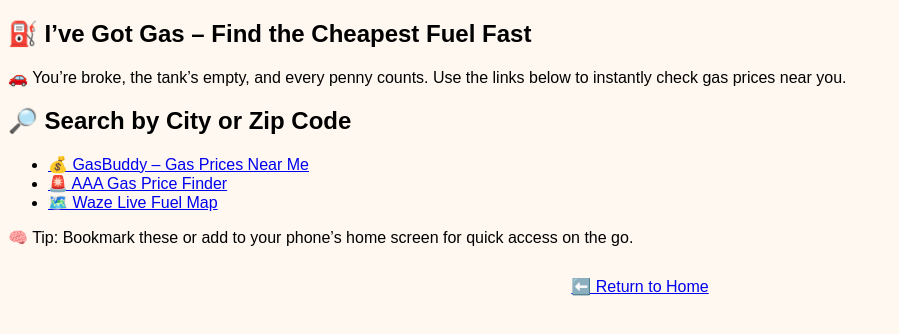
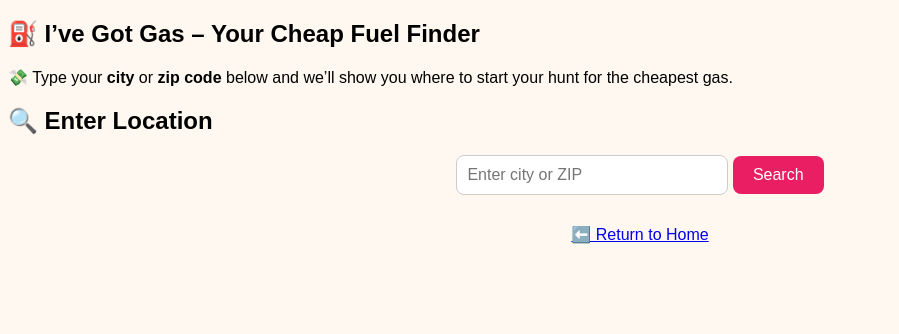
Before and after one commit to mattpom/brokemodelife, a plain HTML site: page gas.html in a window 1280 px wide. Shown: the whole page, without its empty margins (0-899 px from the left). Drawn offline with Linux system fonts and the light colour scheme.

Commit message:
Add files via upload

```diff
--- a/gas.html
+++ b/gas.html
@@ -1,22 +1,49 @@
 
 <!DOCTYPE html>
 <html>
-<head><link rel="stylesheet" href="styles.css"></head>
+<head>
+    <link rel="stylesheet" href="styles.css">
+</head>
 <body>
 <section class="section">
-    <h1>⛽ I’ve Got Gas – Find the Cheapest Fuel Fast</h1>
-    <p>🚗 You’re broke, the tank’s empty, and every penny counts. Use the links below to instantly check gas prices near you.</p>
+    <h1>⛽ I’ve Got Gas – Your Cheap Fuel Finder</h1>
+    <p>💸 Type your <strong>city</strong> or <strong>zip code</strong> below and we’ll show you where to start your hunt for the cheapest gas.</p>
 </section>
 
 <section class="section highlight">
-    <h2>🔎 Search by City or Zip Code</h2>
+    <h2>🔍 Enter Location</h2>
+    <form onsubmit="handleSearch(); return false;" style="text-align:center;">
+        <input type="text" id="locationInput" placeholder="Enter city or ZIP" style="padding: 10px; font-size: 1em; width: 250px; border-radius: 8px; border: 1px solid #ccc;">
+        <button type="submit" style="padding: 10px 20px; font-size: 1em; background-color: #e91e63; color: #fff; border: none; border-radius: 8px;">Search</button>
+    </form>
+</section>
+
+<section class="section" id="results" style="display:none;">
+    <h2>📍 Start with These:</h2>
     <ul>
-        <li><a href="https://www.gasbuddy.com" target="_blank">💰 GasBuddy – Gas Prices Near Me</a></li>
-        <li><a href="https://gasprices.aaa.com" target="_blank">🚨 AAA Gas Price Finder</a></li>
-        <li><a href="https://www.waze.com/livemap" target="_blank">🗺️ Waze Live Fuel Map</a></li>
+        <li><strong>GasBuddy:</strong> <span id="gbLink"></span></li>
+        <li><strong>AAA:</strong> <span id="aaaLink"></span></li>
+        <li><strong>Waze Fuel Map:</strong> <span id="wazeLink"></span></li>
     </ul>
-    <p>🧠 Tip: Bookmark these or add to your phone’s home screen for quick access on the go.</p>
+    <p>🔗 Copy these links into your browser for exact gas listings in your area.</p>
 </section>
+
+<script>
+function handleSearch() {
+    const loc = document.getElementById("locationInput").value;
+    if (!loc) return;
+
+    document.getElementById("results").style.display = "block";
+
+    const gasBuddyURL = `https://www.gasbuddy.com/home?search=${encodeURIComponent(loc)}`;
+    const aaaURL = `https://gasprices.aaa.com/?search=${encodeURIComponent(loc)}`;
+    const wazeURL = `https://www.waze.com/live-map/directions?to=gas+station+near+${encodeURIComponent(loc)}`;
+
+    document.getElementById("gbLink").innerHTML = `<code>${gasBuddyURL}</code>`;
+    document.getElementById("aaaLink").innerHTML = `<code>${aaaURL}</code>`;
+    document.getElementById("wazeLink").innerHTML = `<code>${wazeURL}</code>`;
+}
+</script>
 
 <div style='text-align:center; margin: 30px;'>
     <a href="index.html" class="return-btn">⬅️ Return to Home</a>
```
